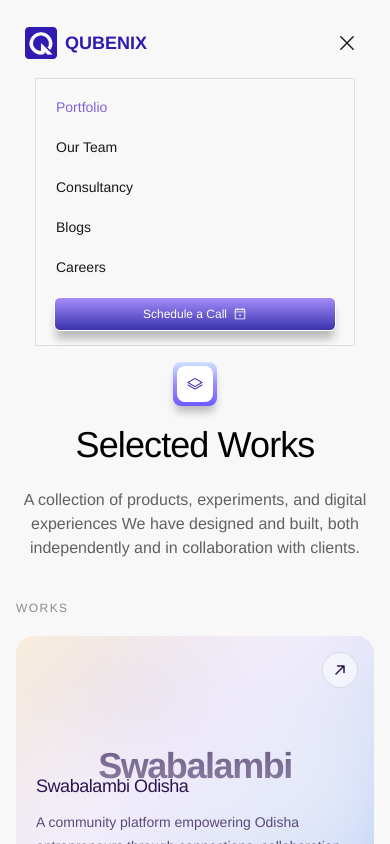
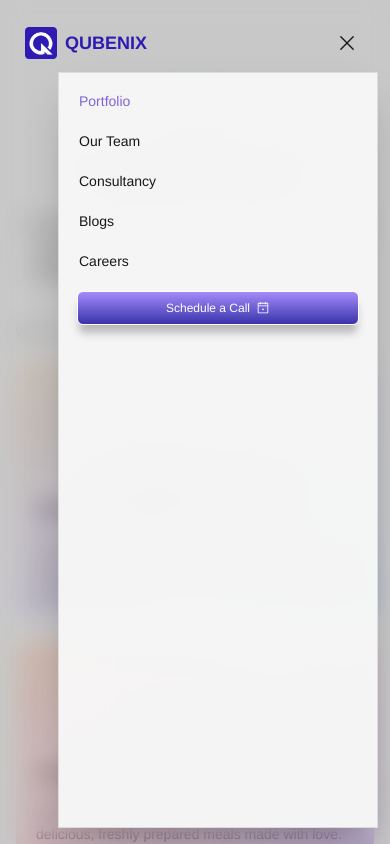
Before and after one commit to QUBENIXAI/website-next-js-, a Next.js app: page /products in a window 390 px wide. Both pictures are taken after a click on the button "Open menu". Shown: the top 844 px of the page. Built offline with nearby package versions, Linux system fonts and the light colour scheme.

Commit message:
feat(header): add keyboard navigation for mobile menu and improve backdrop styling

```diff
--- a/components/header.tsx
+++ b/components/header.tsx
@@ -56,6 +56,20 @@ export default function Header() {
     useEffect(() => {
         setMenuOpen(false)
     }, [pathname])
+
+    useEffect(() => {
+        if (!menuOpen) return
+        const onKeyDown = (event: KeyboardEvent) => {
+            if (event.key === "Escape") setMenuOpen(false)
+        }
+        const previousOverflow = document.body.style.overflow
+        document.body.style.overflow = "hidden"
+        window.addEventListener("keydown", onKeyDown)
+        return () => {
+            document.body.style.overflow = previousOverflow
+            window.removeEventListener("keydown", onKeyDown)
+        }
+    }, [menuOpen])
     if (pathname.startsWith("/blog/") || pathname.startsWith("/legal")) return null
     return (
         <header
@@ -65,7 +79,7 @@ export default function Header() {
                 }`}
         >
             <motion.div
-                className="pointer-events-auto relative grid w-full max-w-5xl grid-cols-[1fr_auto] items-center border px-3 py-2 sm:px-4 md:grid-cols-[1fr_auto_1fr]"
+                className="pointer-events-auto relative z-50 grid w-full max-w-5xl grid-cols-[1fr_auto] items-center border px-3 py-2 sm:px-4 md:grid-cols-[1fr_auto_1fr]"
                 style={{
                     backgroundColor,
                     borderColor,
@@ -175,13 +189,26 @@ export default function Header() {
             {/* Mobile Navigation */}
             <AnimatePresence>
                 {menuOpen && (
+                    <>
+                        <motion.div
+                            key="mobile-nav-backdrop"
+                            aria-hidden
+                            className="pointer-events-auto fixed inset-0 z-30 bg-neutral-950/20 backdrop-blur-md md:hidden"
+                            initial={{ opacity: 0 }}
+                            animate={{ opacity: 1 }}
+                            exit={{ opacity: 0 }}
+                            transition={{ duration: 0.25, ease: "easeOut" }}
+                            onClick={() => setMenuOpen(false)}
+                        />
+
                         <motion.nav
+                            key="mobile-nav"
                             id="mobile-nav"
-                        className="pointer-events-auto mt-2 flex w-full max-w-xs flex-col border border-black/10 bg-background/95 p-2 backdrop-blur-xl md:hidden"
-                        initial={{ opacity: 0, y: -8 }}
-                        animate={{ opacity: 1, y: 0 }}
-                        exit={{ opacity: 0, y: -8 }}
-                        transition={{ duration: 0.2 }}
+                            className="pointer-events-auto fixed top-[4.5rem] right-3 bottom-4 z-40 flex w-[calc(100vw-1.5rem)] max-w-xs flex-col overflow-y-auto border border-black/10 bg-background/95 p-2 shadow-[0_20px_40px_-12px_rgba(0,0,0,0.25)] backdrop-blur-xl sm:right-5 sm:w-[calc(100vw-2.5rem)] md:hidden"
+                            initial={{ x: "110%" }}
+                            animate={{ x: 0 }}
+                            exit={{ x: "110%" }}
+                            transition={{ type: "spring", stiffness: 320, damping: 34 }}
                         >
                             {Object.entries(Links).map(([key, value]) => {
                                 const name = key as keyof typeof Links
@@ -225,6 +252,7 @@ export default function Header() {
                                 </button>
                             </div>
                         </motion.nav>
+                    </>
                 )}
             </AnimatePresence>
         </header>
```
Lines whose indentation alone changed are shown as unchanged.
